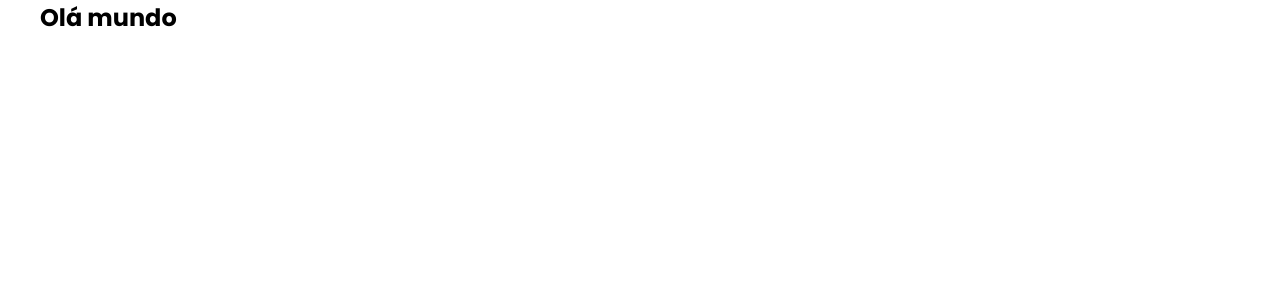
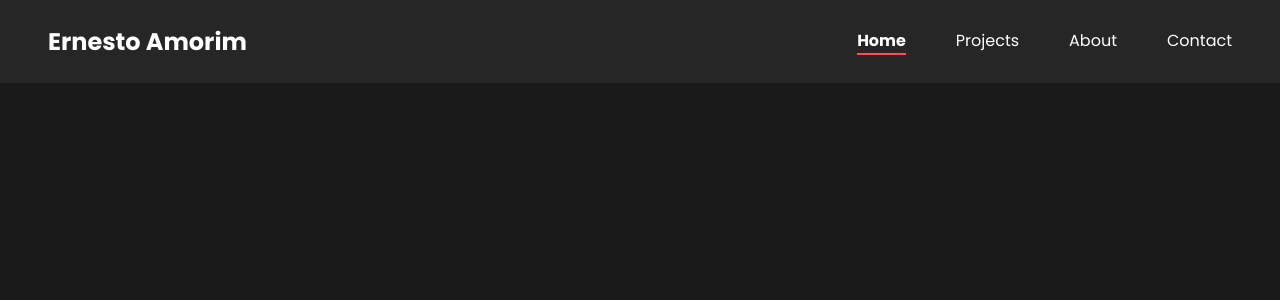
Before and after one commit to Erne1984/portfolio, a React (Vite) app: page / in a window 1280 px wide. Shown: the top 300 px of the page. Built offline with nearby package versions, Linux system fonts and the light colour scheme.

Commit message:
feat: header component

```diff
--- a/package.json
+++ b/package.json
@@ -10,6 +10,9 @@
     "preview": "vite preview"
   },
   "dependencies": {
+    "@fortawesome/fontawesome-svg-core": "^6.6.0",
+    "@fortawesome/free-solid-svg-icons": "^6.6.0",
+    "@fortawesome/react-fontawesome": "^0.2.2",
     "react": "^18.3.1",
     "react-dom": "^18.3.1"
   },
--- a/src/App.tsx
+++ b/src/App.tsx
@@ -1,12 +1,13 @@
 import React from 'react'
 import './App.css'
+import Header from './components/Header/Header'
 
 function App() {
 
   return (
     <>
 
-      <h2>Olá mundo</h2>
+      <Header/>
 
     </>
   )
--- /dev/null
+++ b/src/components/Header/Header.css
@@ -0,0 +1,52 @@
+header {
+    background-color: #262626;
+}
+
+.header-box {
+    display: flex;
+    justify-content: space-between;
+    align-items: center;
+    padding: 1.5rem 0.5rem;
+    max-width: var(--max-width-desktop);
+    margin: 0 auto;
+    transition: 200ms;
+}
+
+.header-box h3 {
+    letter-spacing: 2px;
+}
+
+.header-menu {
+    display: flex;
+    gap: 50px;
+}
+
+.header-menu .list-item {
+    transition: 250ms;
+}
+
+.header-menu .list-item:hover {
+    cursor: pointer;
+    font-weight: bold;
+}
+
+.selected {
+    font-weight: bold;
+    border-bottom: 2px solid #FF4D5A;
+}
+
+.mobile-menu {
+    display: none;
+}
+
+@media only screen and (max-width: 700px) {
+    .header-menu {
+        display: none;
+    }
+
+    .mobile-menu{
+        display: block;
+        font-size: 2rem;
+        cursor: pointer;
+    }
+}
--- /dev/null
+++ b/src/components/Header/Header.tsx
@@ -0,0 +1,30 @@
+import React, { useEffect, useState } from 'react';
+import './Header.css';
+
+import { FontAwesomeIcon } from '@fortawesome/react-fontawesome';
+import { faBars } from '@fortawesome/free-solid-svg-icons';
+
+export default function Header() {
+    const [mobileMenu, setMobileMenu] = useState<boolean>(false);
+
+    return (
+        <header>
+
+            <div className='header-box'>
+
+                <h2>Ernesto Amorim</h2>
+
+                <nav className='header-menu'>
+                    <span className='list-item selected'>Home</span>
+                    <span className='list-item'>Projects</span>
+                    <span className='list-item'>About</span>
+                    <span className='list-item'>Contact</span>
+                </nav>
+
+                <FontAwesomeIcon className='mobile-menu' icon={faBars} />
+
+            </div>
+
+        </header>
+    )
+}
--- a/src/index.css
+++ b/src/index.css
@@ -1,3 +1,7 @@
+:root{
+  --max-width-desktop: 1200px;
+}
+
 *{
   margin: 0;
   padding: 0;
@@ -5,7 +9,8 @@
 }
 
 body{
-  max-width: 1200px;
   margin: 0 auto;
   font-family: "Poppins", sans-serif;
+  background-color: #1A1A1A;
+  color: #fff;
 }
```
Also changed, not shown: src/components/Button-Primary/ButtonPrimary.css (added), src/components/Button-Primary/ButtonPrimary.tsx (added), 1 other file (tests, documents, lock files or other folders).
